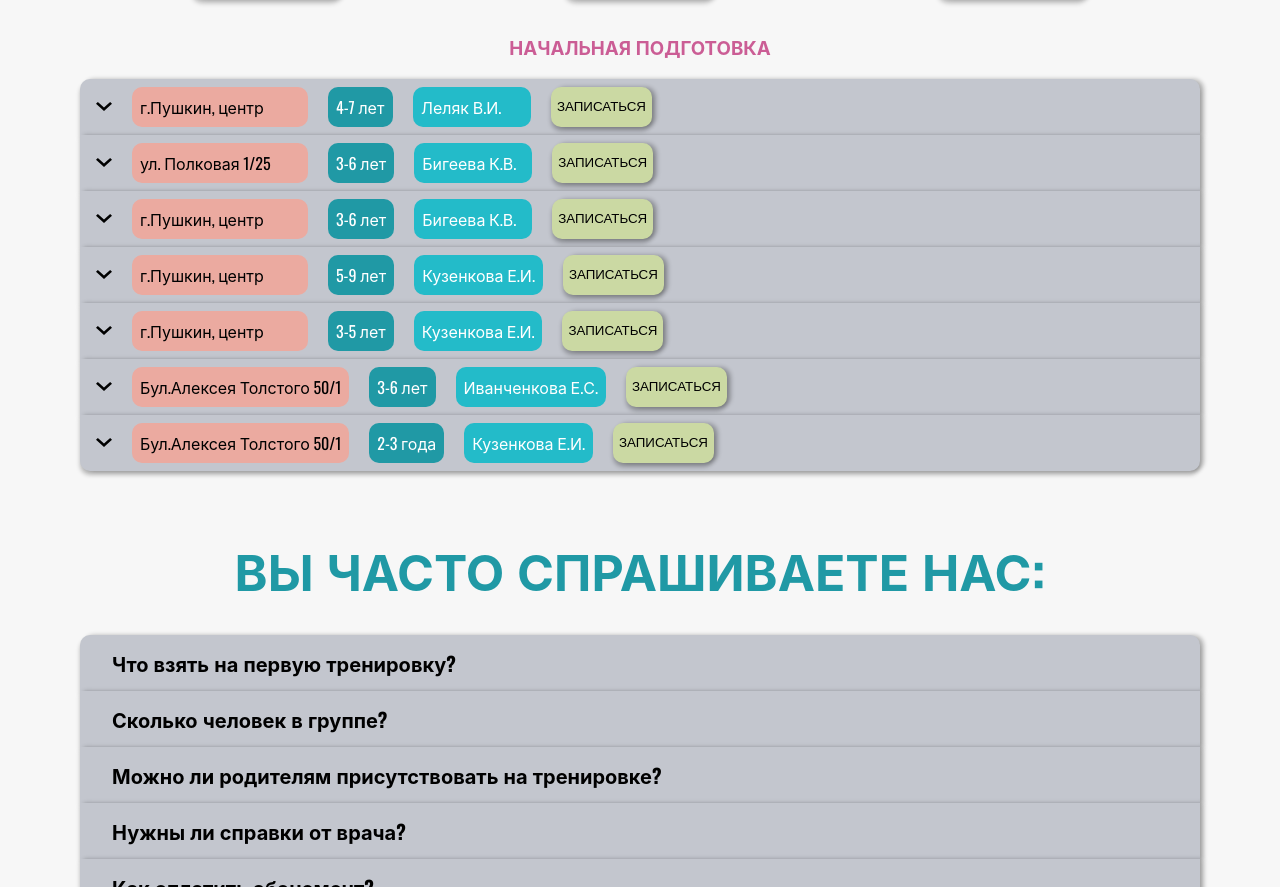
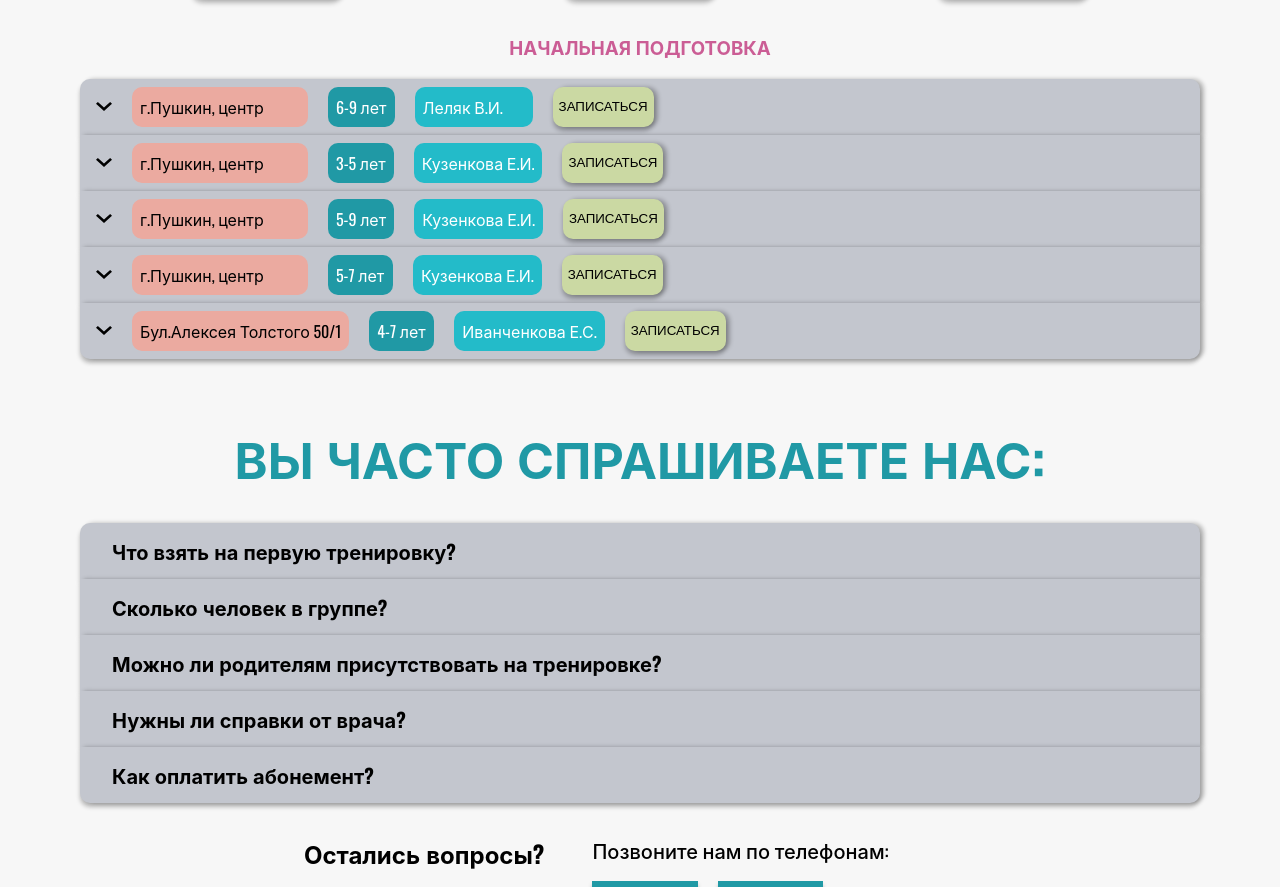
Before and after one commit to SFuwka/olymp, a Next.js app: page / in a window 1280 px wide. Shown: the part 2937-3824 px from the top of the page. Built offline with nearby package versions, Linux system fonts and the light colour scheme.

Commit message:
new schedule

```diff
--- a/components/schedule/Schedule.tsx
+++ b/components/schedule/Schedule.tsx
@@ -9,7 +9,7 @@ const npGroups = [
   {
     id: 'np1',
     adress: 'г.Пушкин, центр',
-    age: '4-7 лет',
+    age: '6-9 лет',
     daysAndTime: [
       {
         day: 'Вторник',
@@ -28,26 +28,9 @@ const npGroups = [
     isRecruiting: 'идет набор'
   },
   {
-    id: 'np2',
-    adress: 'ул. Полковая 1/25',
-    age: '3-6 лет',
-    daysAndTime: [
-      {
-        day: 'понедельник',
-        time: <Time time='18001845' />
-      },
-      {
-        day: 'среда',
-        time: <Time time='18001845' />
-      }
-    ],
-    coach: 'Бигеева К.В.',
-    isRecruiting: 'идет набор'
-  },
-  {
     id: 'np3',
     adress: 'г.Пушкин, центр',
-    age: '3-6 лет',
+    age: '3-5 лет',
     daysAndTime: [
       {
         day: 'вторник',
@@ -58,7 +41,7 @@ const npGroups = [
         time: <Time time='18001900' />
       }
     ],
-    coach: 'Бигеева К.В.',
+    coach: 'Кузенкова Е.И.',
     isRecruiting: 'идет набор'
   },
   {
@@ -68,11 +51,11 @@ const npGroups = [
     daysAndTime: [
       {
         day: 'понедельник',
-        time: <Time time='18301930' />
+        time: <Time time='18001900' />
       },
       {
         day: 'среда',
-        time: <Time time='18301930' />
+        time: <Time time='18001900' />
       }
     ],
     coach: 'Кузенкова Е.И.',
@@ -81,15 +64,15 @@ const npGroups = [
   {
     id: 'np5',
     adress: 'г.Пушкин, центр',
-    age: '3-5 лет',
+    age: '5-7 лет',
     daysAndTime: [
       {
         day: 'вторник',
-        time: <Time time='18001845' />
+        time: <Time time='18001930' />
       },
       {
         day: 'четверг',
-        time: <Time time='18001845' />
+        time: <Time time='18001930' />
       }
     ],
     coach: 'Кузенкова Е.И.',
@@ -98,44 +81,27 @@ const npGroups = [
   {
     id: 'np6',
     adress: 'Бул.Алексея Толстого 50/1',
-    age: '3-6 лет',
+    age: '4-7 лет',
     daysAndTime: [
       {
-        day: 'вторник',
-        time: <Time time='19302015' />
+        day: 'понедельник',
+        time: <Time time='16301730' />
       },
       {
-        day: 'Пятница',
-        time: <Time time='18301915' />
+        day: 'четверг',
+        time: <Time time='16301730' />
       }
     ],
     coach: 'Иванченкова Е.С.',
     isRecruiting: 'идет набор'
   },
-  {
-    id: 'np7',
-    adress: 'Бул.Алексея Толстого 50/1',
-    age: '2-3 года',
-    daysAndTime:[
-      {
-        day: 'вторник',
-        time: <Time time='10001030' />
-      },
-      {
-        day: 'Пятница',
-        time: <Time time='10001030' />
-      }
-    ],
-    coach: 'Кузенкова Е.И.',
-    isRecruiting: 'идет набор'
-  }
 ]
 
 const utgGroups = [
   {
     id: 'utg1',
     adress: 'ул. Полковая 1/25',
-    age: '6-10 лет',
+    age: '5-9 лет',
     daysAndTime: [
       {
         day: 'понедельник',
@@ -164,27 +130,10 @@ const utgGroups = [
       },
       {
         day: 'Пятница',
-        time: <Time time='18001930' />
+        time: <Time time='16301930' />
       }
     ],
     coach: 'Кузенкова Е.И.',
-    isRecruiting: 'есть свободные места'
-  },
-  {
-    id: 'utg3',
-    adress: 'Бул.Алексея Толстого 50/1',
-    age: '5-8 лет',
-    daysAndTime: [
-      {
-        day: 'вторник',
-        time: <Time time='18301930' />
-      },
-      {
-        day: 'Пятница',
-        time: <Time time='17301830' />
-      }
-    ],
-    coach: 'Иванченкова Е.С.',
     isRecruiting: 'есть свободные места'
   },
 ]
```
